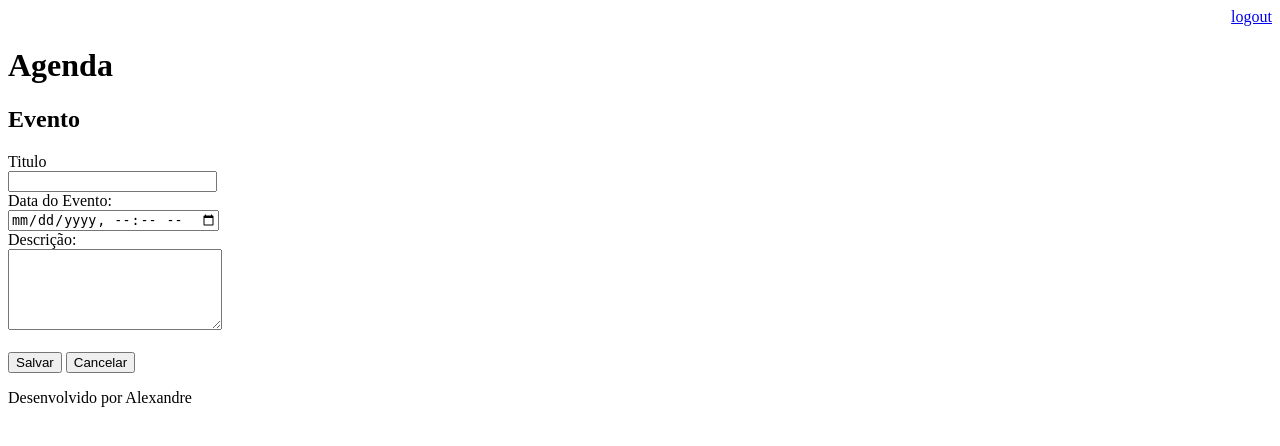
After one commit to petrullo/agenda, a Django app: page /agenda/evento/ in a window 1280 px wide. The commit adds this page. Shown: the top 446 px of the page. Run offline with Django 3.2, Linux system fonts and the light colour scheme; a user stored in the database is signed in.

Commit message:
Criacao de Eventos na tela do usuario

```diff
--- a/agenda/urls.py
+++ b/agenda/urls.py
@@ -22,6 +22,8 @@ from django.views.generic import RedirectView
 urlpatterns = [
     path('admin/', admin.site.urls),
     path('agenda/', views.lista_eventos),
+    path('agenda/evento/', views.evento),
+    path('agenda/evento/submit', views.submit_evento),
     path('', RedirectView.as_view(url='/agenda/')),
     path('login/', views.login_user),
     path('login/submit', views.submit_login),
--- a/core/views.py
+++ b/core/views.py
@@ -36,3 +36,21 @@ def lista_eventos(request):
     evento = Evento.objects.filter(usuario=usuario)
     dados = {'eventos':evento}
     return render(request, 'agenda.html', dados)
+
+
+@login_required(login_url='/login/')
+def evento(request):
+    return render(request, 'evento.html')
+
+@login_required(login_url='/login/')
+def submit_evento(request):
+    if request.POST:
+        titulo = request.POST.get('titulo')
+        data_evento = request.POST.get('data_evento')
+        descricao = request.POST.get('descricao')
+        usuario = request.user
+        Evento.objects.create(titulo=titulo,
+                              data_evento=data_evento,
+                              descricao=descricao,
+                              usuario=usuario )
+    return redirect('/')
--- a/templates/agenda.html
+++ b/templates/agenda.html
@@ -2,6 +2,9 @@
 
 {% block content %}
     <h2>Agendamentos</h2>
+    <a href="evento/">
+        <button type="button">Novo Evento</button>
+    </a>
 
     <ul style="font-size: 18px">
         {% for evento in eventos %}
--- /dev/null
+++ b/templates/evento.html
@@ -0,0 +1,27 @@
+{% extends "model-page.html" %}
+
+{% block content %}
+
+<h2>Evento</h2>
+
+<form action="submit" method="post">{% csrf_token %}
+    <label>Titulo</label>
+    <br>
+    <input type="text" name="titulo" size="23">
+    <br>
+    <label>Data do Evento:</label>
+    <br>
+    <input type="datetime-local" name="data_evento">
+    <br>
+    <label>Descrição:</label>
+    <br>
+    <textarea name="descricao" rows="5" cols="24"></textarea>
+    <br><br>
+    <button type="submit">Salvar</button>
+    <a href="/">
+       <button type="button">Cancelar</button>
+    </a>
+</form>
+
+
+{% endblock %}
```
Also changed, not shown: db.sqlite3, 1 other file.
